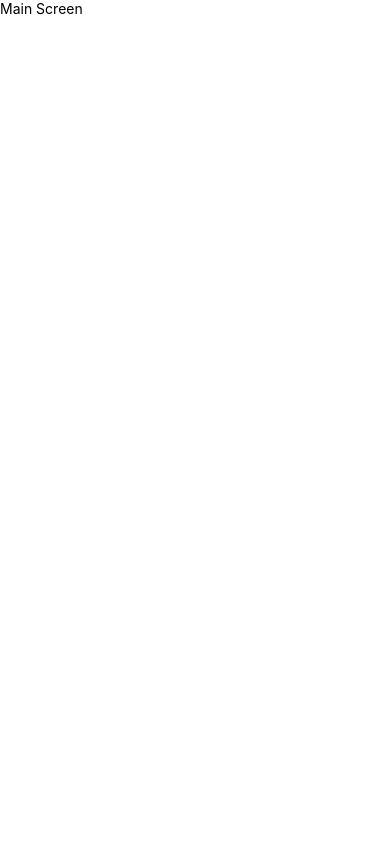
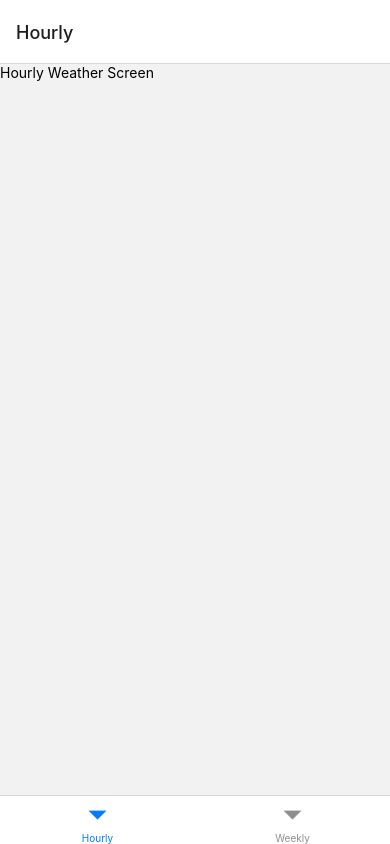
Before and after one commit to ayoubaharmim/WeatherAppAssessement, a React Native app: screen /pageTwo in a window 390 px wide. Built offline with nearby package versions, Linux system fonts and the light colour scheme.

Commit message:
feat: add react navigation && fix safe area view

```diff
--- a/src/index.tsx
+++ b/src/index.tsx
@@ -1,6 +1,14 @@
-import {Main} from './screens';
 import React from 'react';
+import {RootNavigator} from './navigation';
+import {NavigationContainer} from '@react-navigation/native';
+import {SafeAreaProvider} from 'react-native-safe-area-context';
 
 export const App = () => {
-  return <Main />;
+  return (
+    <SafeAreaProvider>
+      <NavigationContainer>
+        <RootNavigator />
+      </NavigationContainer>
+    </SafeAreaProvider>
+  );
 };
--- /dev/null
+++ b/src/navigation/index.tsx
@@ -0,0 +1 @@
+export * from './root-navigator';
--- /dev/null
+++ b/src/navigation/root-navigator.tsx
@@ -0,0 +1,20 @@
+import React from 'react';
+import {createNativeStackNavigator} from '@react-navigation/native-stack';
+import {TabNavigator} from './tab-navigator';
+import {Main} from '../screens';
+
+export type MainParamList = {
+  pageOne: undefined;
+  pageTwo: undefined;
+};
+
+const Stack = createNativeStackNavigator<MainParamList>();
+
+export const RootNavigator = () => {
+  return (
+    <Stack.Navigator screenOptions={{headerShown: false}}>
+      <Stack.Screen name="pageOne" component={Main} />
+      <Stack.Screen name="pageTwo" component={TabNavigator} />
+    </Stack.Navigator>
+  );
+};
--- /dev/null
+++ b/src/navigation/tab-navigator.tsx
@@ -0,0 +1,19 @@
+import {createBottomTabNavigator} from '@react-navigation/bottom-tabs';
+import React from 'react';
+import {DailyWeather, HourlyWeather} from '../screens';
+
+type TabParamList = {
+  Hourly: undefined;
+  Weekly: undefined;
+};
+
+const Tab = createBottomTabNavigator<TabParamList>();
+
+export const TabNavigator = () => {
+  return (
+    <Tab.Navigator>
+      <Tab.Screen name="Hourly" component={HourlyWeather} />
+      <Tab.Screen name="Weekly" component={DailyWeather} />
+    </Tab.Navigator>
+  );
+};
--- a/src/screens/daily-weather.tsx
+++ b/src/screens/daily-weather.tsx
@@ -1,9 +1,17 @@
 import React from 'react';
 import {Text, View} from 'react-native';
+import {useSafeAreaInsets} from 'react-native-safe-area-context';
 
 export const DailyWeather = () => {
+  const insets = useSafeAreaInsets();
   return (
-    <View>
+    <View
+      style={{
+        paddingTop: insets.top,
+        paddingBottom: insets.bottom,
+        paddingLeft: insets.left,
+        paddingRight: insets.right,
+      }}>
       <Text>Daily Weather Screen</Text>
     </View>
   );
--- a/src/screens/hourly-weather.tsx
+++ b/src/screens/hourly-weather.tsx
@@ -1,9 +1,17 @@
 import React from 'react';
 import {Text, View} from 'react-native';
+import {useSafeAreaInsets} from 'react-native-safe-area-context';
 
 export const HourlyWeather = () => {
+  const insets = useSafeAreaInsets();
   return (
-    <View>
+    <View
+      style={{
+        paddingTop: insets.top,
+        paddingBottom: insets.bottom,
+        paddingLeft: insets.left,
+        paddingRight: insets.right,
+      }}>
       <Text>Hourly Weather Screen</Text>
     </View>
   );
--- a/src/screens/main.tsx
+++ b/src/screens/main.tsx
@@ -1,9 +1,17 @@
 import React from 'react';
 import {Text, View} from 'react-native';
+import {useSafeAreaInsets} from 'react-native-safe-area-context';
 
 export const Main = () => {
+  const insets = useSafeAreaInsets();
   return (
-    <View>
+    <View
+      style={{
+        paddingTop: insets.top,
+        paddingBottom: insets.bottom,
+        paddingLeft: insets.left,
+        paddingRight: insets.right,
+      }}>
       <Text>Main Screen</Text>
     </View>
   );
```
